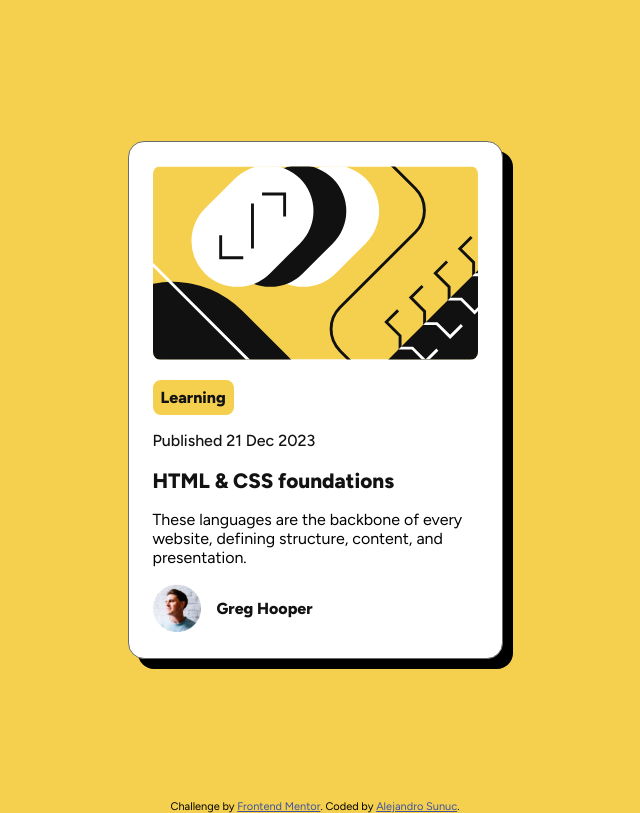
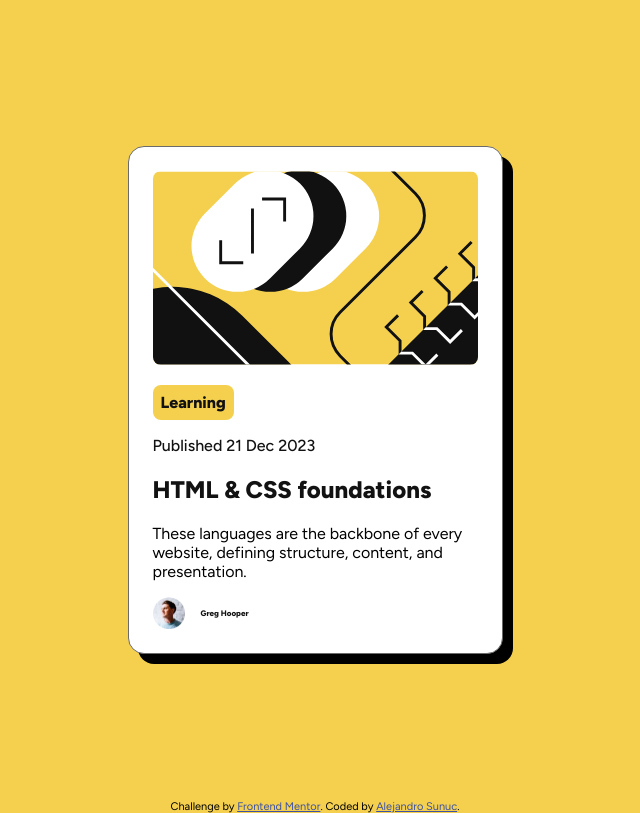
Before and after one commit to AlejandroIMP/blog-card-component, a plain HTML site: page index.html in a window 1280 px wide. Shown: the whole page, without its empty margins (325-965 px from the left). Drawn offline with Linux system fonts and the light colour scheme.

Commit message:
Adjust article heading and author image sizes in CSS

```diff
--- a/style.css
+++ b/style.css
@@ -64,7 +64,7 @@ article {
 
 article h1 {
   color: var(--Gray-950);
-  font-size: 1.3rem;
+  font-size: 1.5rem;
   font-weight: 800;
 }
 
@@ -85,13 +85,13 @@ article h1 {
 }
 
 .article-author img {
-  width: 3rem;
-  height: 3rem;
+  width: 2rem;
+  height: 2rem;
 }
 
 .article-author p {
   color: var(--Gray-950);
-  font-size: 1rem;
+  font-size: .5rem;
   font-weight: 800;
 }
 
```
